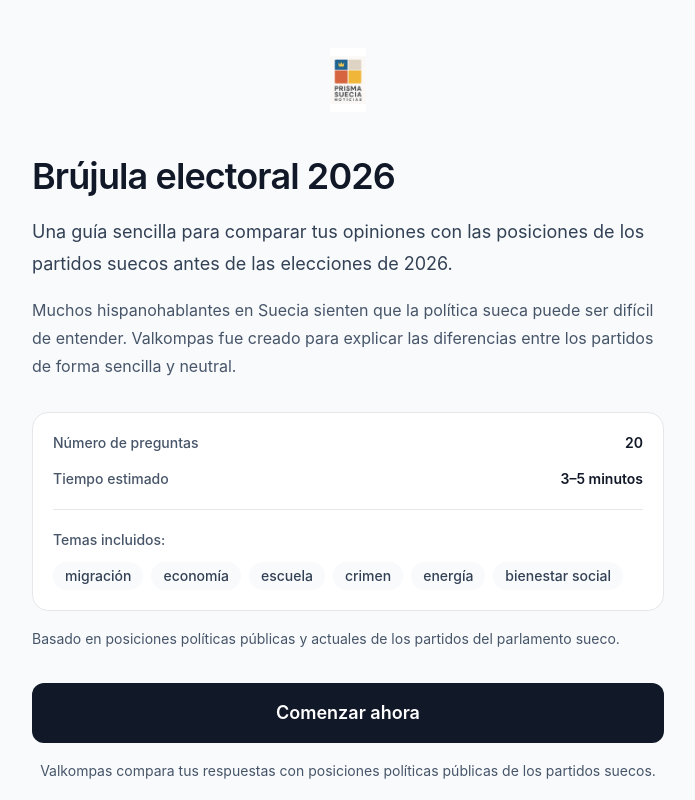
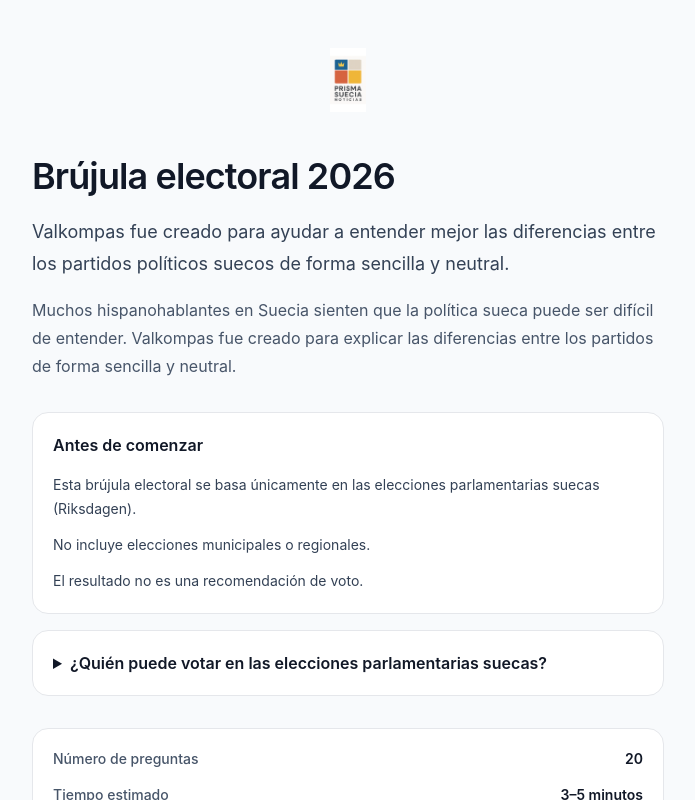
Before and after one commit to prismasuecia/valkompass, a Next.js app: page / in a window 1280 px wide. Shown: the top 800 px of the page, without its empty margins (292-987 px from the left). Built offline with nearby package versions, Linux system fonts and the light colour scheme.

Commit message:
Refine landing content trust

```diff
--- a/app/page.tsx
+++ b/app/page.tsx
@@ -23,12 +23,26 @@ export default function HomePage() {
       />
       <h1 className="mt-4 text-4xl font-semibold tracking-tight text-ink">Brújula electoral 2026</h1>
       <p className="mt-5 text-lg leading-8 text-slate-700">
-        Una guía sencilla para comparar tus opiniones con las posiciones de los partidos suecos antes de las elecciones de 2026.
+        Valkompas fue creado para ayudar a entender mejor las diferencias entre los partidos políticos suecos de forma sencilla y neutral.
       </p>
       <p className="mt-4 text-base leading-7 text-slate-600">
         Muchos hispanohablantes en Suecia sienten que la política sueca puede ser difícil de entender. Valkompas fue creado para explicar
         las diferencias entre los partidos de forma sencilla y neutral.
       </p>
+      <section className="mt-8 rounded-2xl border border-line bg-white p-5">
+        <h2 className="text-base font-semibold text-ink">Antes de comenzar</h2>
+        <ul className="mt-4 grid gap-3 text-sm leading-6 text-slate-700">
+          <li>Esta brújula electoral se basa únicamente en las elecciones parlamentarias suecas (Riksdagen).</li>
+          <li>No incluye elecciones municipales o regionales.</li>
+          <li>El resultado no es una recomendación de voto.</li>
+        </ul>
+      </section>
+      <details className="mt-4 rounded-2xl border border-line bg-white p-5">
+        <summary className="cursor-pointer text-base font-semibold text-ink">¿Quién puede votar en las elecciones parlamentarias suecas?</summary>
+        <p className="mt-3 text-sm leading-6 text-slate-700">
+          Para votar en las elecciones al parlamento sueco normalmente se requiere ciudadanía sueca.
+        </p>
+      </details>
       <section className="mt-8 rounded-2xl border border-line bg-white p-5">
         <dl className="grid gap-4 text-sm">
           <div className="flex items-center justify-between gap-4">
```
